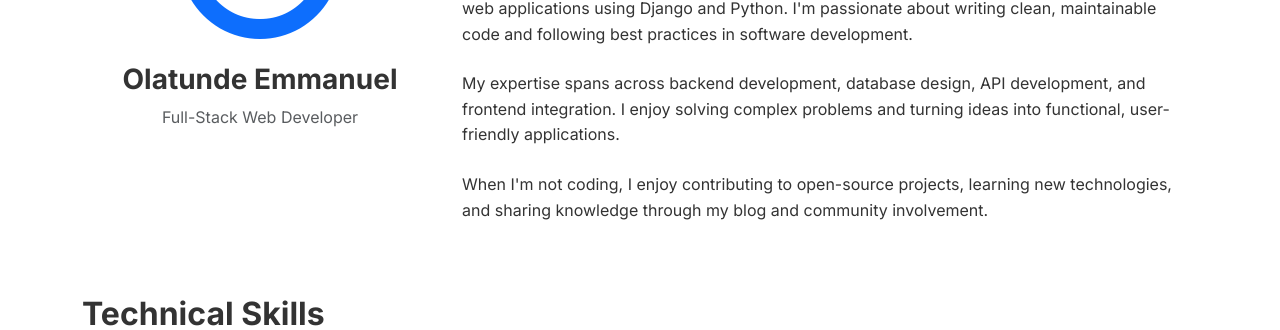
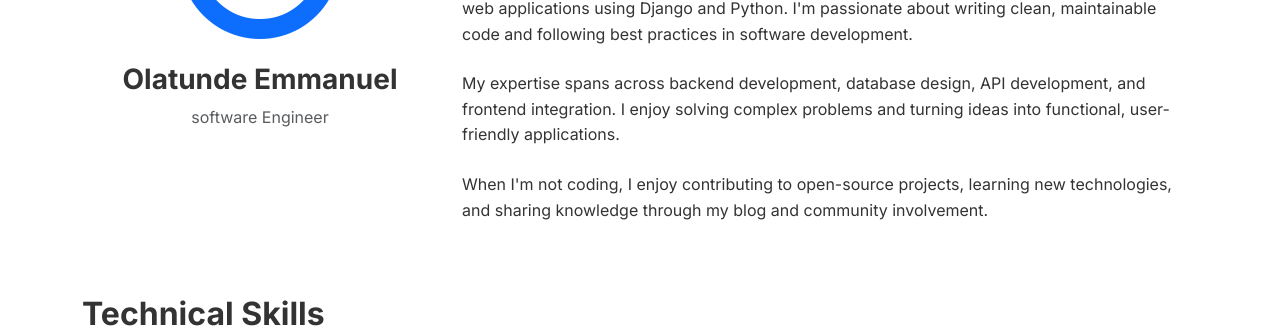
Before and after one commit to EmmanuelOlatunde/portfolio-blog, a Django app: page /about/ in a window 1280 px wide. Shown: the part 404-734 px from the top of the page. Run offline with Django 5.2, Linux system fonts and the light colour scheme; data that the repository does not hold is empty; some libraries are stand-ins or nearby versions.

Commit message:
Update About.html

```diff
--- a/templates/portfolio/about.html
+++ b/templates/portfolio/about.html
@@ -20,7 +20,7 @@
                     <i class="fas fa-user-circle fa-10x text-primary"></i>
                 </div>
                 <h3 class="fw-bold">Olatunde Emmanuel</h3>
-                <p class="text-muted">Full-Stack Web Developer</p>
+                <p class="text-muted">software Engineer</p>
             </div>
         </div>
         <div class="col-lg-8">
```
